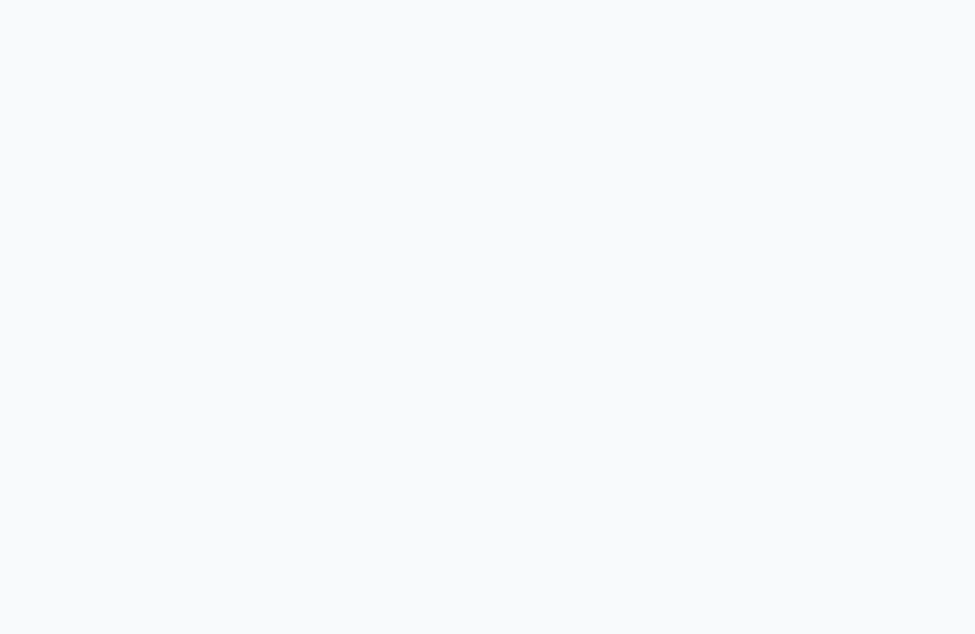
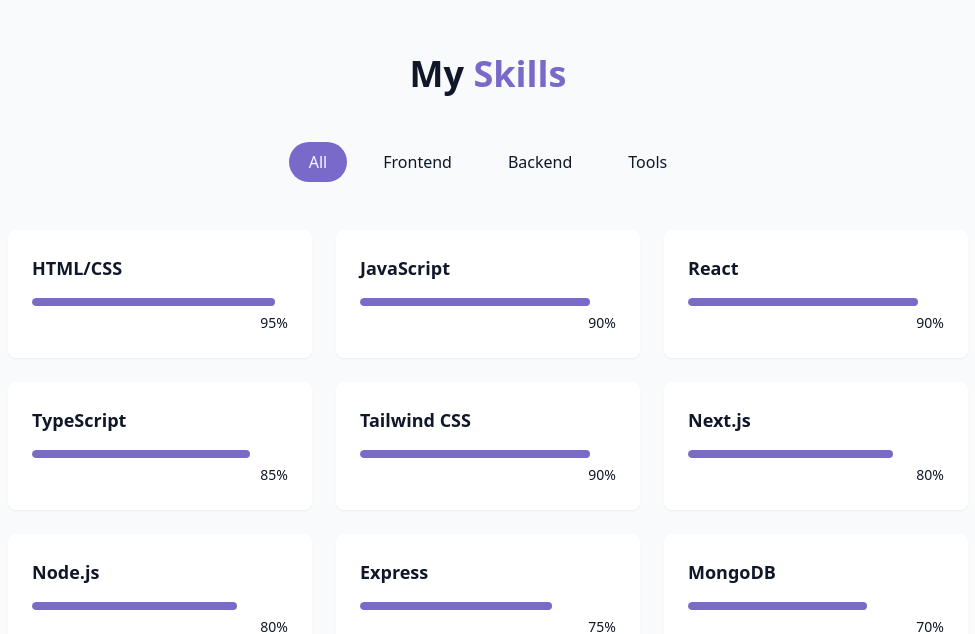
Before and after one commit to andrerorvik/Portfolio, a React (Vite) app: page / in a window 1280 px wide. Shown: the part 1548-2182 px from the top of the page, without its empty margins (152-1127 px from the left). Before the commit the page ends 1506 px from the top, so only its background shows below. Built offline with nearby package versions, Linux system fonts and the light colour scheme.

Commit message:
added skills section

```diff
--- /dev/null
+++ b/src/components/SkillsSection.jsx
@@ -0,0 +1,86 @@
+import { useState } from "react";
+import { cn } from "@/lib/utils";
+
+const skills = [
+  // Frontend
+  { name: "HTML/CSS", level: 95, category: "frontend" },
+  { name: "JavaScript", level: 90, category: "frontend" },
+  { name: "React", level: 90, category: "frontend" },
+  { name: "TypeScript", level: 85, category: "frontend" },
+  { name: "Tailwind CSS", level: 90, category: "frontend" },
+  { name: "Next.js", level: 80, category: "frontend" },
+
+  // Backend
+  { name: "Node.js", level: 80, category: "backend" },
+  { name: "Express", level: 75, category: "backend" },
+  { name: "MongoDB", level: 70, category: "backend" },
+  { name: "PostgreSQL", level: 65, category: "backend" },
+  { name: "GraphQL", level: 60, category: "backend" },
+
+  // Tools
+  { name: "Git/GitHub", level: 90, category: "tools" },
+  { name: "Docker", level: 70, category: "tools" },
+  { name: "Figma", level: 85, category: "tools" },
+  { name: "VS Code", level: 95, category: "tools" },
+];
+
+const categories = ["all", "frontend", "backend", "tools"];
+
+export const SkillsSection = () => {
+  const [activeCategory, setActiveCategory] = useState("all");
+
+  const filteredSkills = skills.filter(
+    (skill) => activeCategory === "all" || skill.category === activeCategory
+  );
+  return (
+    <section id="skills" className="py-24 px-4 relative bg-secondary/30">
+      <div className="container mx-auto max-w-5xl">
+        <h2 className="text-3xl md:text-4xl font-bold mb-12 text-center">
+          My <span className="text-primary"> Skills</span>
+        </h2>
+
+        <div className="flex flex-wrap justify-center gap-4 mb-12">
+          {categories.map((category, key) => (
+            <button
+              key={key}
+              onClick={() => setActiveCategory(category)}
+              className={cn(
+                "px-5 py-2 rounded-full transition-colors duration-300 capitalize",
+                activeCategory === category
+                  ? "bg-primary text-primary-foreground"
+                  : "bg-secondary/70 text-forefround hover:bd-secondary"
+              )}
+            >
+              {category}
+            </button>
+          ))}
+        </div>
+
+        <div className="grid grid-cols-1 sm:grid-cols-2 lg:grid-cols-3 gap-6">
+          {filteredSkills.map((skill, key) => (
+            <div
+              key={key}
+              className="bg-card p-6 rounded-lg shadow-xs card-hover"
+            >
+              <div className="text-left mb-4">
+                <h3 className="font-semibold text-lg"> {skill.name}</h3>
+              </div>
+              <div className="w-full bg-secondary/50 h-2 rounded-full overflow-hidden">
+                <div
+                  className="bg-primary h-2 rounded-full origin-left animate-[grow_1.5s_ease-out]"
+                  style={{ width: skill.level + "%" }}
+                />
+              </div>
+
+              <div className="text-right mt-1">
+                <span className="text-sm text-muted-foreground">
+                  {skill.level}%
+                </span>
+              </div>
+            </div>
+          ))}
+        </div>
+      </div>
+    </section>
+  );
+};
--- a/src/index.css
+++ b/src/index.css
@@ -81,7 +81,7 @@
 
     --card: 222 47% 8%;
 
-    --primary: 250 65% 65%;
+    --primary: 159 100% 39%;
     --primary-foreground: 213 31% 91%;
 
     --border: 217 33% 20%;
--- a/src/pages/Home.jsx
+++ b/src/pages/Home.jsx
@@ -3,6 +3,7 @@
 import { Navbar } from "@/components/Navbar";
 import { HeroSection } from "@/components/HeroSection";
 import { AboutSection } from "@/components/AboutSection";
+import { SkillsSection } from "@/components/SkillsSection";
 
 export const Home = () => {
     return (
@@ -17,6 +18,7 @@
         <main>
             <HeroSection />
             <AboutSection  />
+            <SkillsSection />
         </main>
 
         {/* Footer */}
```
